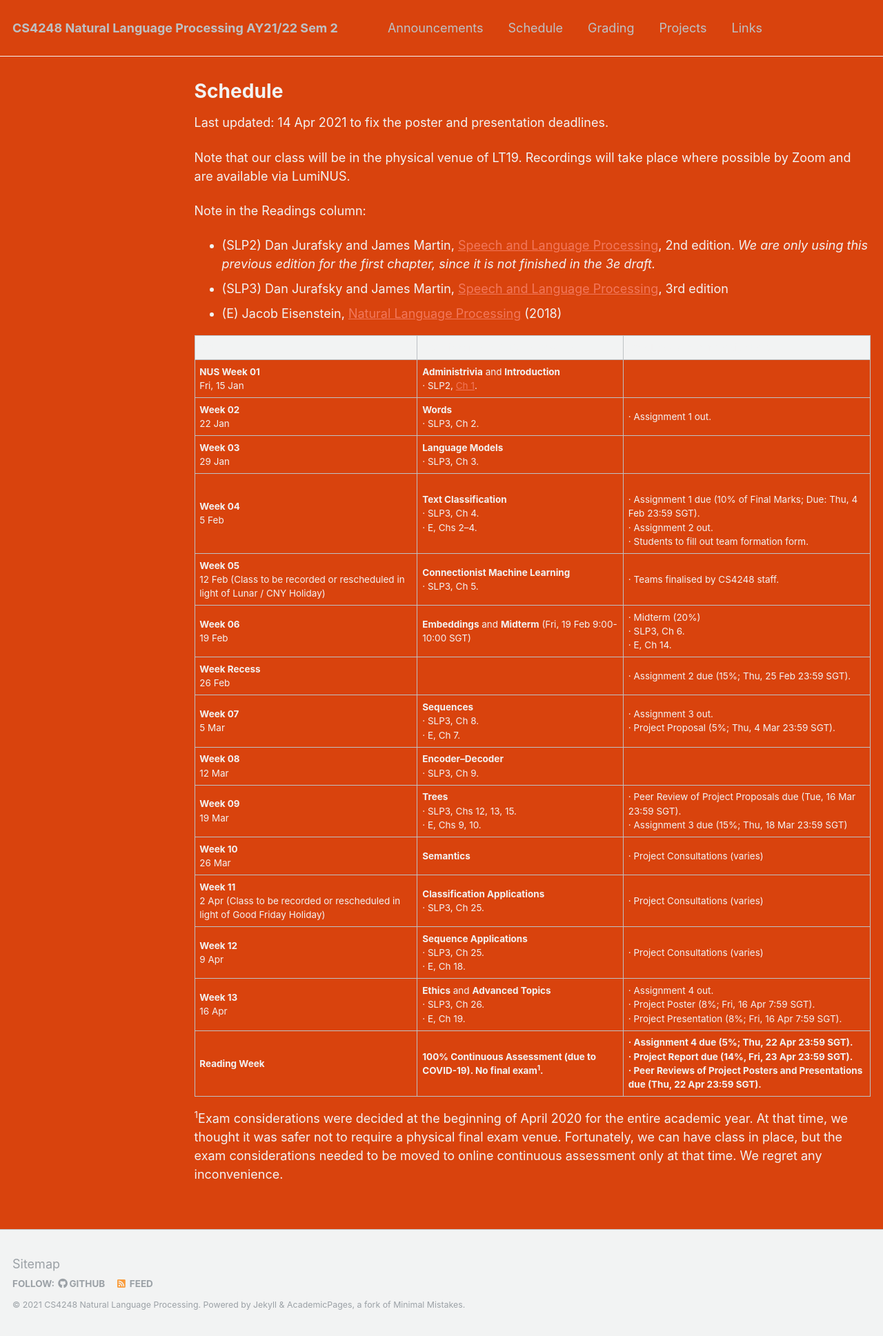
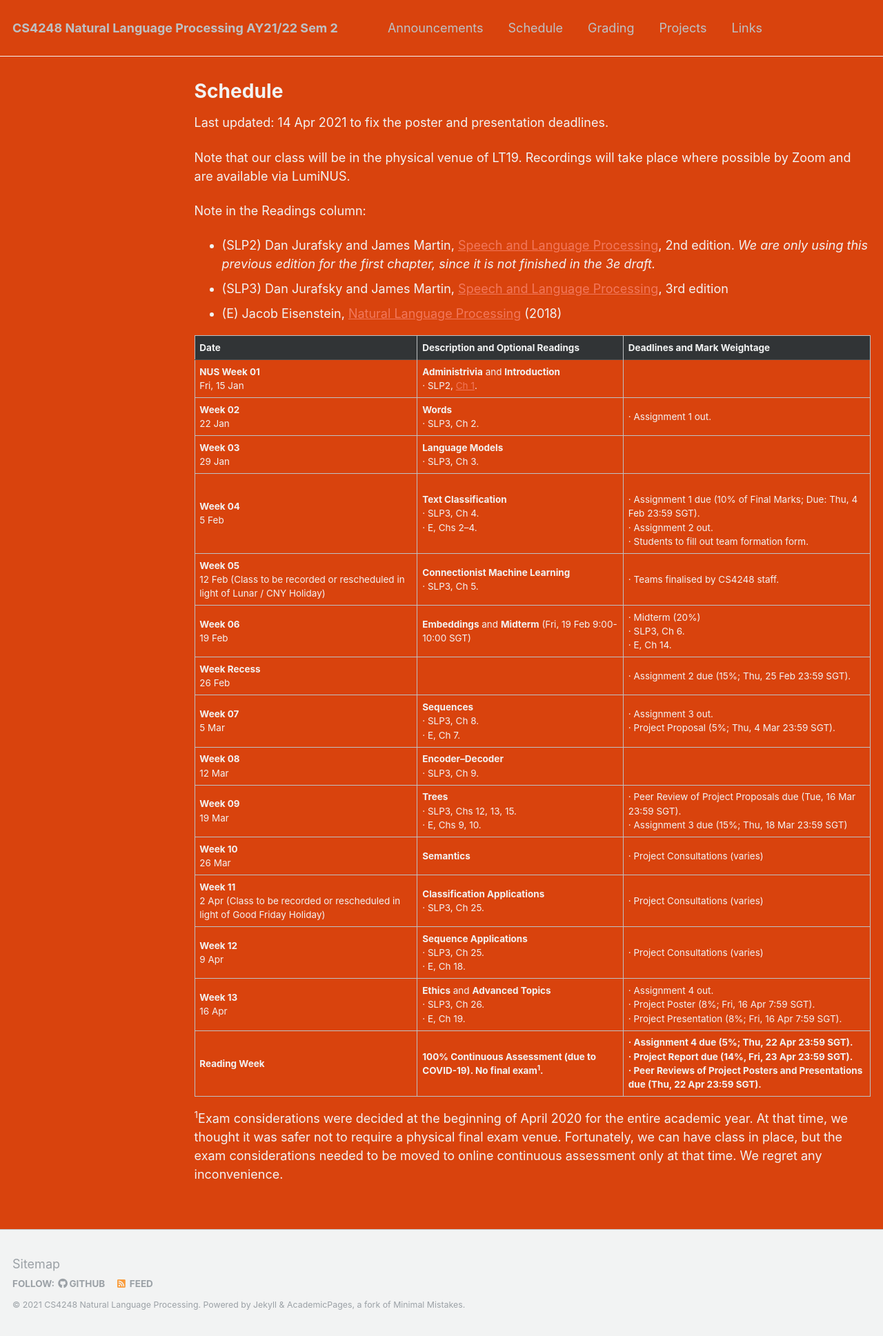
Before and after one commit to knmnyn/cs4248-2120, a Jekyll site: the page built from _pages/schedule.md, in a window 1280 px wide. Shown: the whole page at 69% size. Built offline with Jekyll 4.4.1, drawn with Linux system fonts in a browser that asks for light colours.

Commit message:
Table head CSS

```diff
--- a/_sass/_tables.scss
+++ b/_sass/_tables.scss
@@ -16,8 +16,8 @@ table {
 }
 
 thead {
-  background-color: $lighter-gray;
-  border-bottom: 1px solid $light-gray;
+  background-color: $darker-gray;
+  border-bottom: 1px solid $dark-gray;
 }
 
 th {
```
Also changed, not shown: _pages/schedule.md (line endings or trailing spaces), 1 other file.
